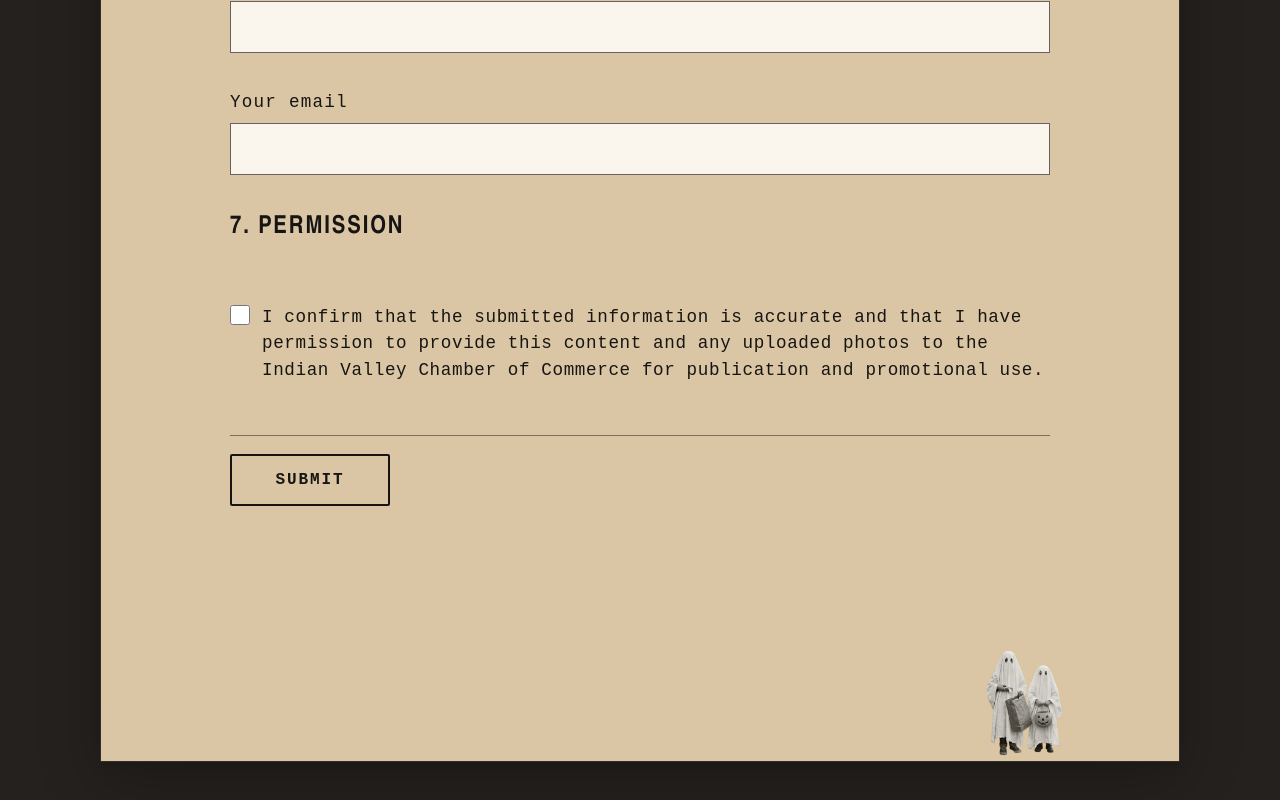
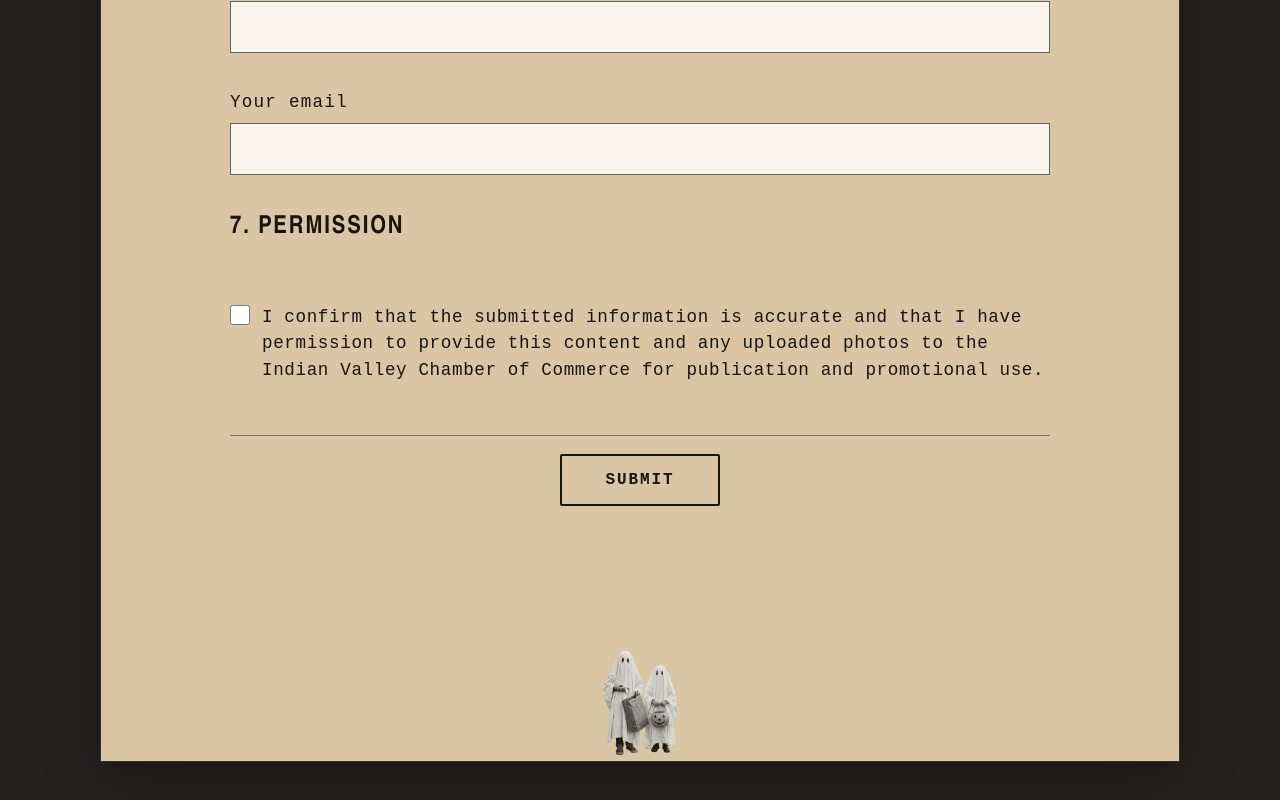
Before and after one commit to aRonnieAlsop/october_events_form, a React (Vite) app: page / in a window 1280 px wide. Shown: the part 3393-4193 px from the top of the page. Built offline with nearby package versions, Linux system fonts and the light colour scheme; no server answers.

Commit message:
'update'

```diff
--- a/src/App.css
+++ b/src/App.css
@@ -30,17 +30,18 @@ main {
 main::after {
   content: '';
   position: absolute;
-  right: clamp(18px, 4vw, 48px);
+  left: 50%;
   bottom: 0;
   z-index: 0;
   width: clamp(125px, 19vw, 215px);
   aspect-ratio: 1;
   background-image: url('./assets/ghost.png');
   background-repeat: no-repeat;
-  background-position: right bottom;
+  background-position: center bottom;
   background-size: contain;
   opacity: 0.94;
   pointer-events: none;
+  transform: translateX(-50%);
 }
 
 h1,
@@ -224,8 +225,10 @@ input[type='file']::file-selector-button:active {
 }
 
 button[type='submit'] {
+  display: block;
   min-width: 160px;
   min-height: 52px;
+  margin: 0 auto;
   padding: 13px 25px;
   color: #171513;
   font-family:
@@ -296,7 +299,6 @@ button[type='submit']:disabled {
   }
 
   main::after {
-    right: 8px;
     width: 130px;
   }
 
```
